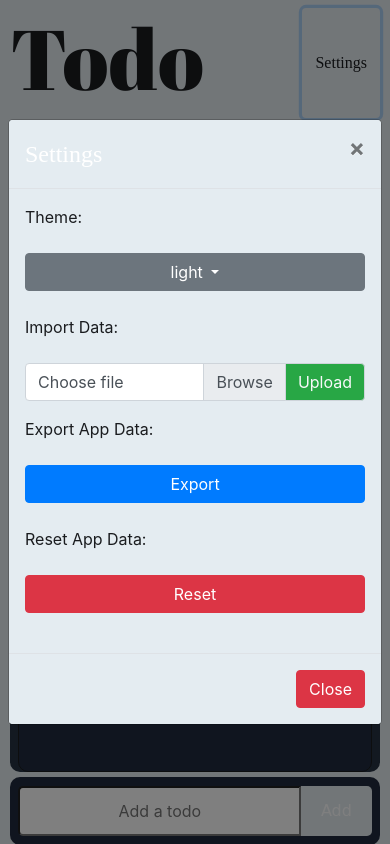
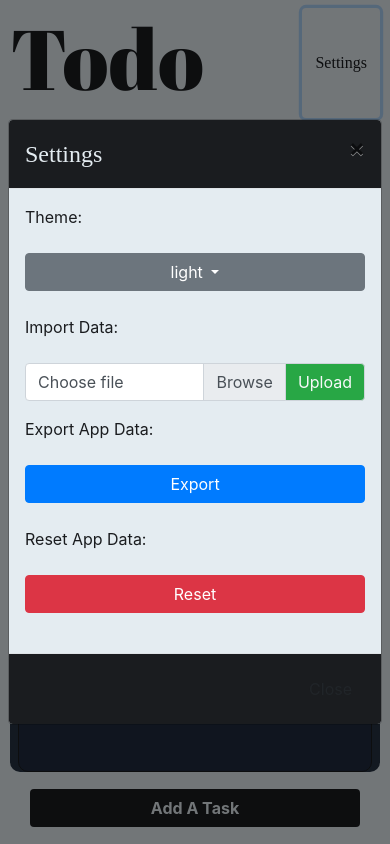
Before and after one commit to vRezn0v/TaskIt, a plain HTML site: page index.html in a window 390 px wide. Both pictures are taken after a click on the button "Settings". Drawn offline with nearby package versions, Linux system fonts and the light colour scheme; a web font is replaced by a local one.

Commit message:
Modals and New Add Button

```diff
--- a/css/todo.css
+++ b/css/todo.css
@@ -131,7 +131,7 @@ body {
         overflow: hidden;
         padding: 0 10px;
     }
-    .add {
+    /*.add {
         background-color: var(--accent);
         height: 100%;
         width: 100%;
@@ -148,7 +148,7 @@ body {
 
     .add .add-input {
         width: 75%;
-    }
+    }*/
 }
 
 
@@ -194,8 +194,8 @@ body {
     border-radius: 10px;
 }
 .modal-header, .modal-footer {
-    background-color: var(--bg)!important;
-    color: white!important;
+    background-color: var(--text)!important;
+    color: var(--bg)!important;
 }
 
 .modal-content {
@@ -230,6 +230,27 @@ body {
     justify-content: center;
 }
 
+.bulk-section {
+    display: flex;
+    margin: 0 20px;
+    flex-flow: column nowrap;
+    justify-content: center;
+}
+
+.confirmbtn {
+    color: white!important;
+    background-color: var(--bg)!important;
+}
+
+.cancelbtn {
+    color: red!important;
+}
+
+.add-button {
+    background-color: var(--text)!important;
+    color: var(--bg)!important;
+}
+
 ::-webkit-scrollbar {
     width: 5px;
 }
@@ -244,39 +265,6 @@ body {
 
 ::-webkit-scrollbar-thumb:hover {
     background: #555;
-}
-
-.add {
-    background-color: var(--accent);
-    height: 8vh;
-    border-radius: 10px;
-    display: flex;
-    flex-flow: row nowrap;
-    background-color: var(--dark);
-    padding: 1vh;
-}
-
-.add .add-input {
-    width: 100%;
-    height: 100%;
-    text-align: center;
-    border-top-left-radius: 5px;
-    border-bottom-left-radius: 5px;
-}
-.add .add-button {
-    height: 100%;
-    width: 10%;
-    font-family: "Cutive", cursive;
-}
-
-.add-button input {
-    width: 100%;
-    height: 100%;
-    color: #fff;
-    background-color: var(--bg);
-    border-top-right-radius: 5px;
-    border-bottom-right-radius: 5px;
-    border-style: none;
 }
 
 .done-true {
--- a/index.html
+++ b/index.html
@@ -49,15 +49,10 @@
                     </ul>
                 </div>
             </div>
-            <form ng-submit="todoList.addTodo()" class="bottom">
-                <div class="add">
-                    <input type="text" ng-model="todoList.todoText" class="add-input"
-                    placeholder="Add a todo" required>
-                    <div class="add-button">
-                        <input type="submit" value="Add">
-                    </div>
-                </div>
-            </form>
+            <div class="bulk-section">
+                <div class="btn add-button"  data-toggle="modal" data-target="#addTaskModal"><b>Add A Task</b></div>
+            </div>
+            <!--Modals-->
             <div class="modal" id="themeSelector">
                 <div class="modal-dialog modal-xl modal-dialog-centered">
                 <div class="modal-content">
@@ -104,11 +99,34 @@
                         <br>
                     </div>
                     <div class="modal-footer">
-                        <button type="button" class="btn btn-danger" data-dismiss="modal">Close</button>
+                        <button type="button" class="btn cancel" data-dismiss="modal">Close</button>
                     </div>
                 </div>
             </div>
         </div>
+        <div class="modal" id="addTaskModal">
+            <div class="modal-dialog modal-xl modal-dialog-centered">
+                <div class="modal-content">
+                    <div class="modal-header">
+                        <h4 class="modal-title settings">Add Task</h4>
+                        <button type="button" class="close" data-dismiss="modal">&times;</button>
+                    </div>
+                    <form ng-submit="todoList.addTodo()" class="bottom">
+                        <div>
+                            <div class="modal-body">
+                                <input type="text" ng-model="todoList.todoText"
+                                placeholder="Add a todo" class="editorView" required>
+                            </div>
+                        </div>
+                        <div class="modal-footer">
+                            <input type="submit" class="btn confirmbtn" value="Add">
+                            <button type="button" class="btn cancelbtn" data-dismiss="modal">Cancel</button>
+                        </div>
+                    </form>
+                </div>
+            </div>
+        </div>
+
         <div class="modal" id="archives">
             <div class="modal-dialog modal-xl modal-dialog-centered">
                 <div class="modal-content">
@@ -133,8 +151,8 @@
                         </div>
                     </div>
                     <div class="modal-footer">
-                        <button type="button" class="btn btn-info" ng-click="todoList.unarchive()">Unarchive</button>
-                        <button type="button" class="btn btn-danger" data-dismiss="modal">Close</button>
+                        <button type="button" class="btn confirmbtn" ng-click="todoList.unarchive()">Unarchive</button>
+                        <button type="button" class="btn cancelbtn" data-dismiss="modal">Close</button>
                     </div>
                 </div>
             </div>
@@ -150,8 +168,8 @@
                         <input ng-model="editTaskItem" class="editorView">
                     </div>
                     <div class="modal-footer">
-                        <button type="button" class="btn btn-success" ng-click="todoList.saveTask()">Save</button>
-                        <button type="button" class="btn btn-danger" data-dismiss="modal">Close</button>
+                        <button type="button" class="btn confirmbtn" ng-click="todoList.saveTask()">Save</button>
+                        <button type="button" class="btn cancelbtn" data-dismiss="modal">Close</button>
                     </div>
                 </div>
             </div>
@@ -167,8 +185,8 @@
                         Are you sure you want to delete task?
                     </div>
                     <div class="modal-footer">
-                        <button type="button" class="btn btn-danger" ng-click="todoList.delTask()">Delete</button>
-                        <button type="button" class="btn" data-dismiss="modal">Cancel</button>
+                        <button type="button" class="btn confirmbtn" ng-click="todoList.delTask()">Delete</button>
+                        <button type="button" class="btn cancelbtn" data-dismiss="modal">Cancel</button>
                     </div>
                 </div>
             </div>
--- a/scripts/todo.js
+++ b/scripts/todo.js
@@ -16,6 +16,7 @@ angular.module('todoApp', [])
     todoList.addTodo = function() {
       todoList.todos.push({text:todoList.todoText, done:false});
       todoList.todoText = '';
+      $('#addTaskModal').modal('toggle');
     };
 
     todoList.remaining = function() {
```
